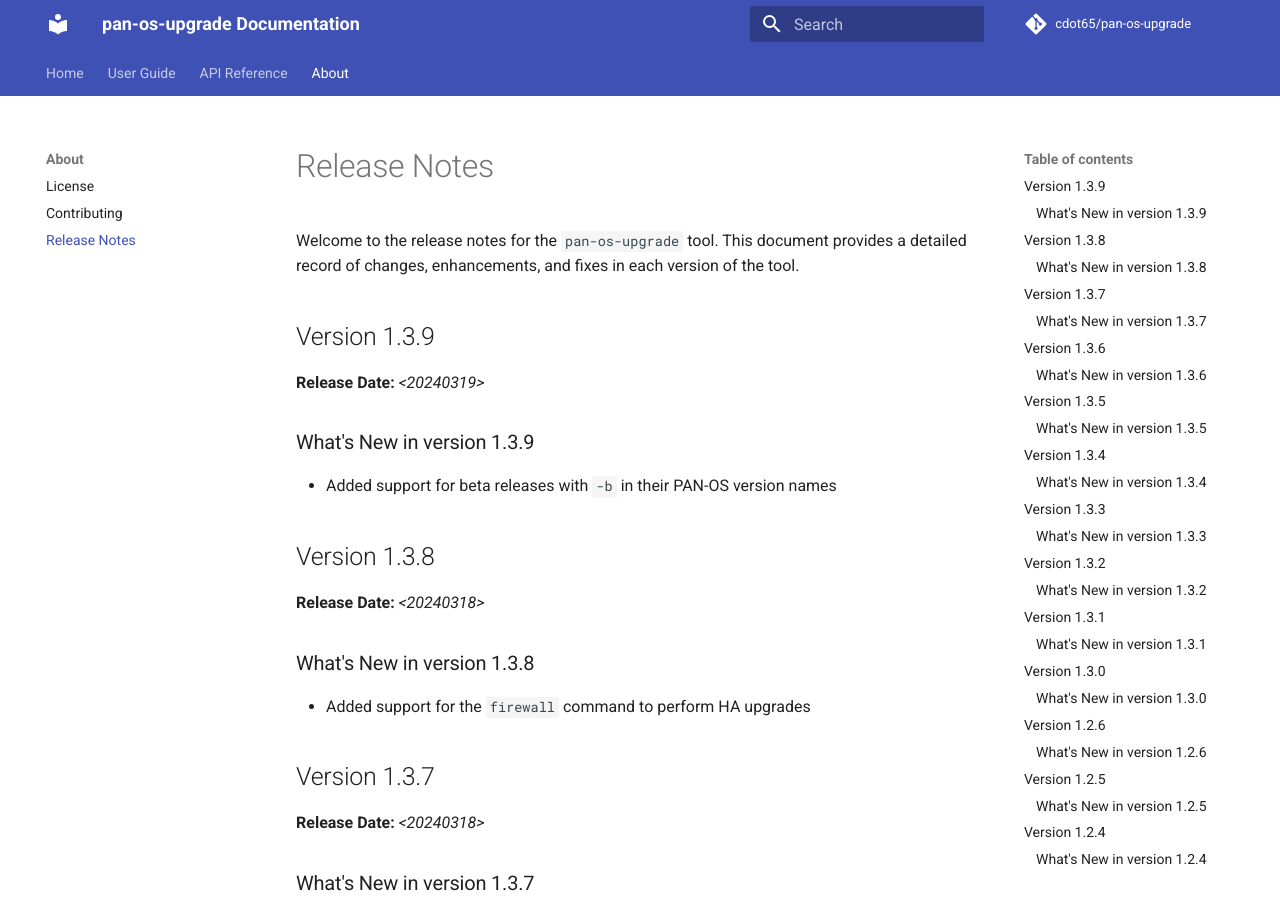
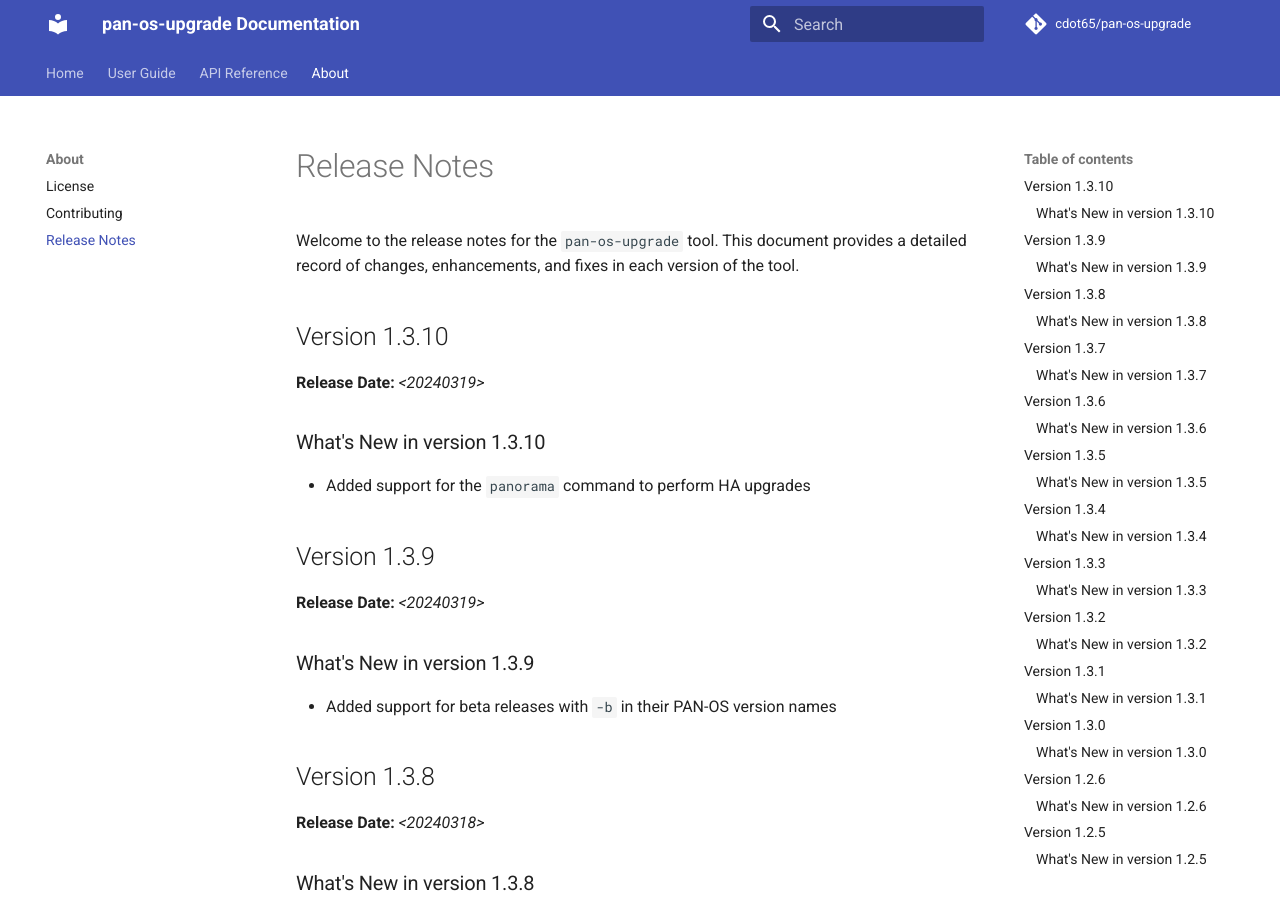
Before and after one commit to cdot65/pan-os-upgrade, an MkDocs documentation site: the page built from docs/about/release-notes.md, in a window 1280 px wide and 900 px high. Built offline with MkDocs 1.6.1 and Material for MkDocs 9.7.7, drawn with Linux system fonts in a browser that asks for light colours; comment, search, counter and statistics services are not loaded.

Commit message:
Update pan-os-upgrade version to 1.3.10

```diff
--- a/docs/about/release-notes.md
+++ b/docs/about/release-notes.md
@@ -1,6 +1,14 @@
 # Release Notes
 
 Welcome to the release notes for the `pan-os-upgrade` tool. This document provides a detailed record of changes, enhancements, and fixes in each version of the tool.
+
+## Version 1.3.10
+
+**Release Date:** *<20240319>*
+
+### What's New in version 1.3.10
+
+- Added support for the `panorama` command to perform HA upgrades
 
 ## Version 1.3.9
 
--- a/pyproject.toml
+++ b/pyproject.toml
@@ -1,6 +1,6 @@
 [tool.poetry]
 name = "pan-os-upgrade"
-version = "1.3.9"
+version = "1.3.10"
 description = "Python script to automate the upgrade process of PAN-OS firewalls."
 authors = ["Calvin Remsburg <cremsburg.dev@gmail.com>"]
 documentation = "https://cdot65.github.io/pan-os-upgrade/"
```
Also changed, not shown: 1 other file.
